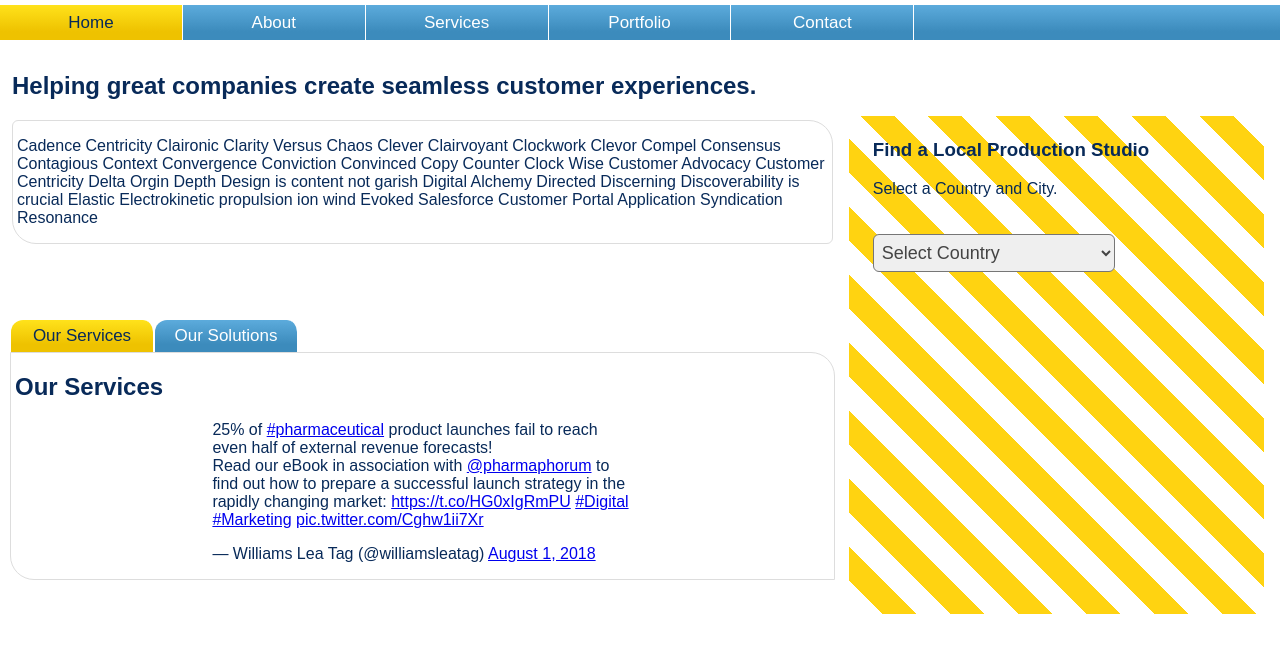
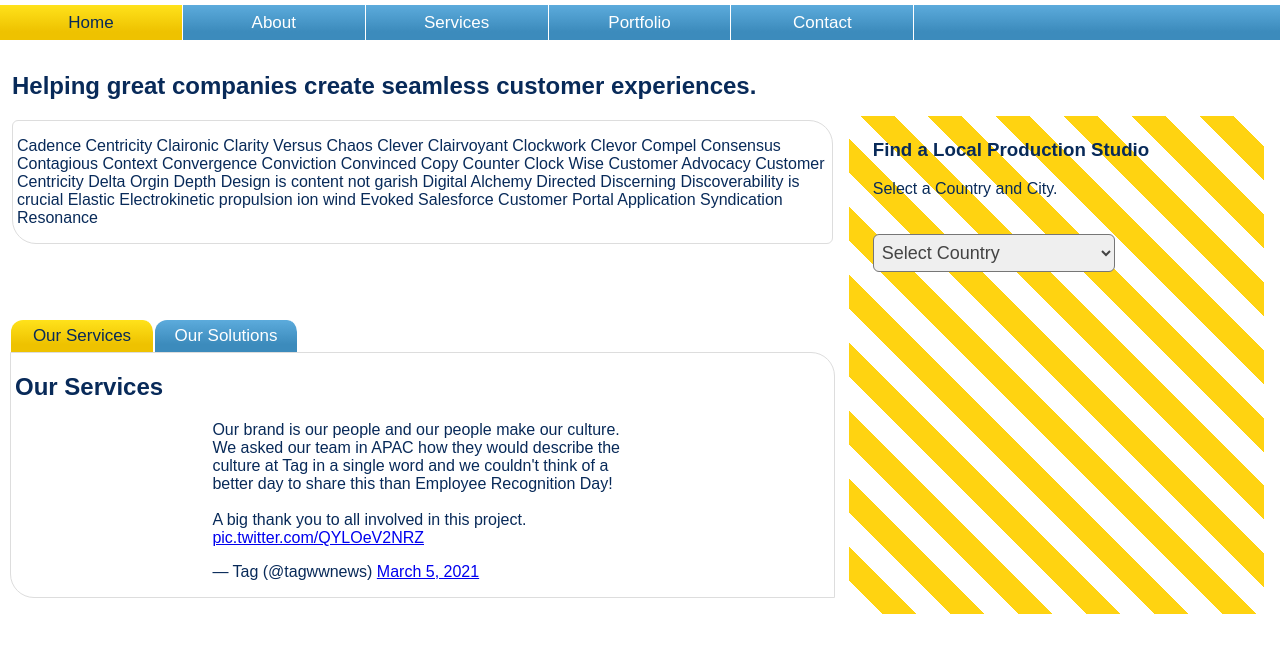
Before and after one commit to neodigm/wlt_global_production_studio, a website: page index.html in a window 1280 px wide. Shown: the part 69-722 px from the top of the page. Drawn offline with Linux system fonts and the light colour scheme.

Commit message:
🦄 Creative, Business, and Tech ⚡

```diff
--- a/index.html
+++ b/index.html
@@ -399,7 +399,7 @@ html
                                 <aside>
                                     <h2>Our Services</h2>
                                     <div class="twt-cont">
-                                        <blockquote class="twitter-tweet" data-lang="en"><p lang="en" dir="ltr">25% of <a href="https://twitter.com/hashtag/pharmaceutical?src=hash&amp;ref_src=twsrc%5Etfw">#pharmaceutical</a> product launches fail to reach even half of external revenue forecasts!<br>Read our eBook in association with <a href="https://twitter.com/pharmaphorum?ref_src=twsrc%5Etfw">@pharmaphorum</a> to find out how to prepare a successful launch strategy in the rapidly changing market: <a href="https://t.co/HG0xIgRmPU">https://t.co/HG0xIgRmPU</a> <a href="https://twitter.com/hashtag/Digital?src=hash&amp;ref_src=twsrc%5Etfw">#Digital</a> <a href="https://twitter.com/hashtag/Marketing?src=hash&amp;ref_src=twsrc%5Etfw">#Marketing</a> <a href="https://t.co/Cghw1ii7Xr">pic.twitter.com/Cghw1ii7Xr</a></p>&mdash; Williams Lea Tag (@williamsleatag) <a href="https://twitter.com/williamsleatag/status/1024694875651039232?ref_src=twsrc%5Etfw">August 1, 2018</a></blockquote>
+                                        <blockquote class="twitter-tweet"><p lang="en" dir="ltr">Our brand is our people and our people make our culture. We asked our team in APAC how they would describe the culture at Tag in a single word and we couldn&#39;t think of a better day to share this than Employee Recognition Day!<br><br>A big thank you to all involved in this project. <a href="https://t.co/QYLOeV2NRZ">pic.twitter.com/QYLOeV2NRZ</a></p>&mdash; Tag (@tagwwnews) <a href="https://twitter.com/tagwwnews/status/1367718967029227528?ref_src=twsrc%5Etfw">March 5, 2021</a></blockquote> <script async src="https://platform.twitter.com/widgets.js" charset="utf-8"></script>
                                     </div>
                                 </aside>
                             </section>
```
